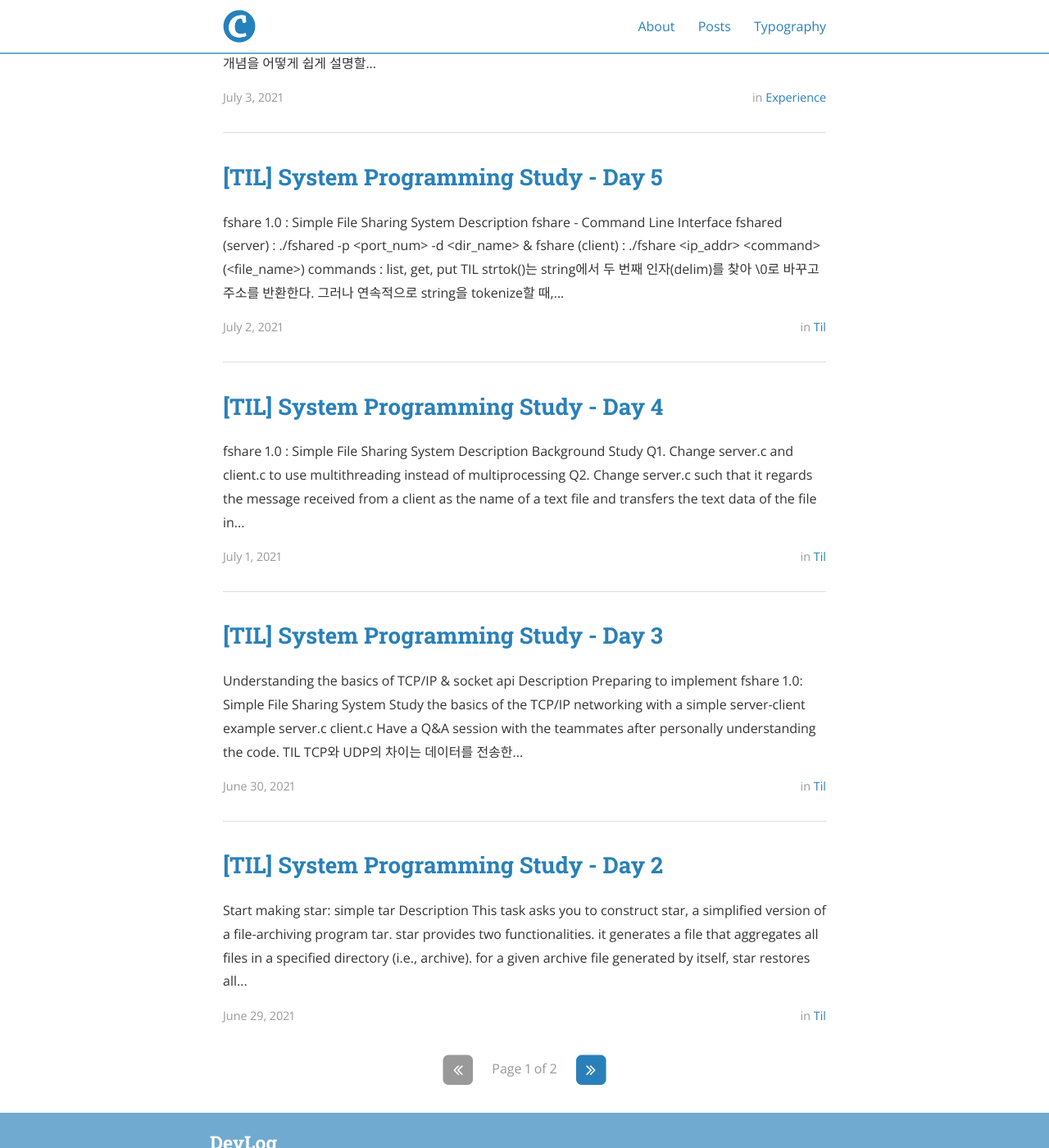
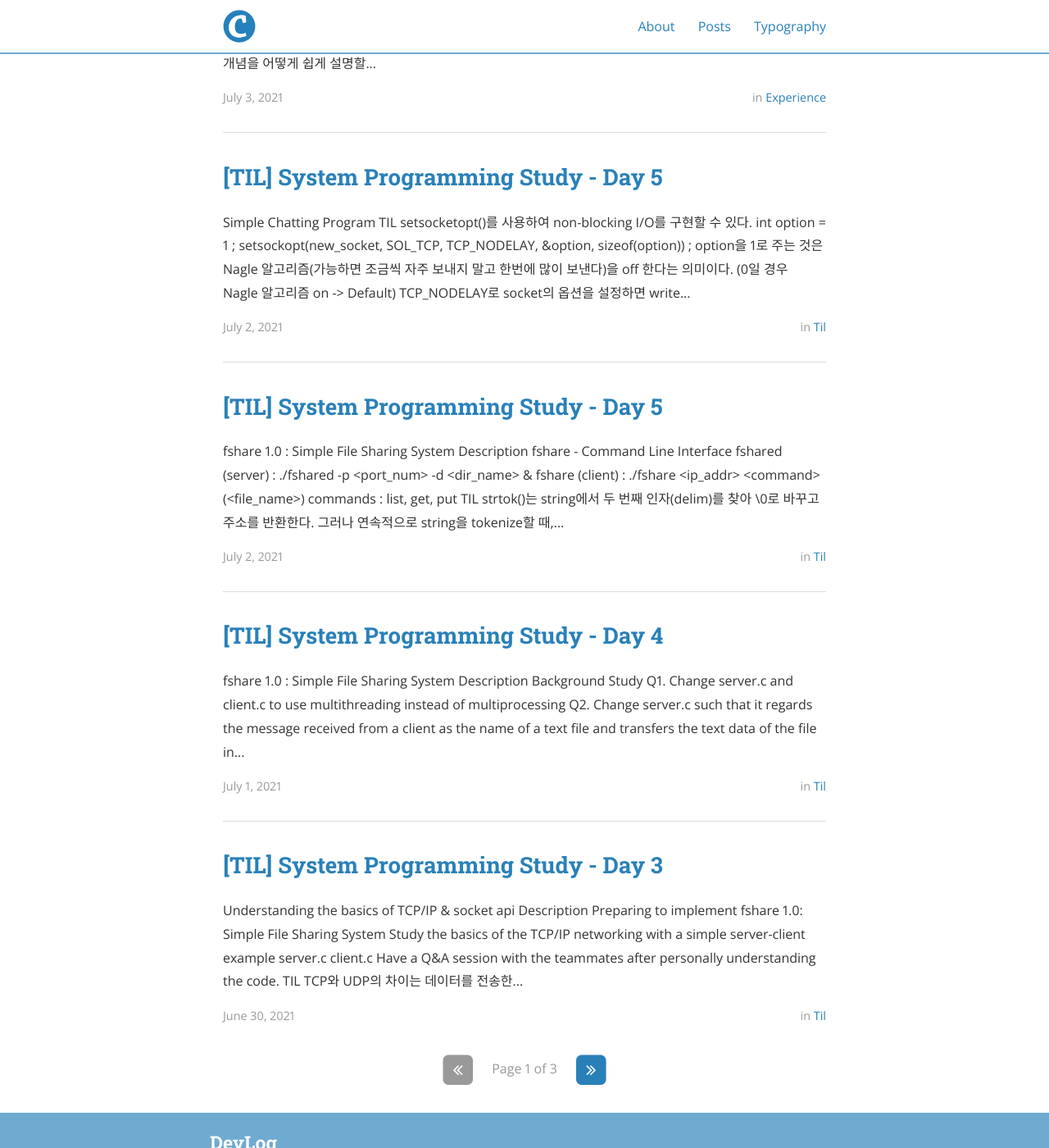
Before and after one commit to KimSeoYe/KimSeoYe.github.io, a Jekyll site: the page built from index.html, in a window 1280 px wide and 1400 px high, scrolled down 626 px. Shown: the whole window at 82% size. Built offline with Jekyll 4.4.1, drawn with Linux system fonts in a browser that asks for light colours; nearby versions of some CDN libraries; the list of posts is cut into pages by our own code.

Commit message:
Add 0706 post

````diff
--- /dev/null
+++ b/_posts/2021-07-06-[TIL]-System-Programming-Study-Day-6.md
@@ -0,0 +1,30 @@
+---
+layout: post
+title:  "[TIL] System Programming Study - Day 5"
+date:   2021-07-02 12:30:00
+author: KimSeoYe
+categories: TIL
+tags:   TIL sysprog
+cover:  "/assets/headers/mountain.jpg"
+---
+# Simple Chatting Program
+
+<br>
+
+### TIL
+
+- `setsocketopt()`를 사용하여 non-blocking I/O를 구현할 수 있다.
+    ```c
+    int option = 1 ;
+    setsockopt(new_socket, SOL_TCP, TCP_NODELAY, &option, sizeof(option)) ;
+    ```
+- option을 1로 주는 것은 Nagle 알고리즘(가능하면 조금씩 자주 보내지 말고 한번에 많이 보낸다)을 off 한다는 의미이다. (0일 경우 Nagle 알고리즘 on -> Default)
+- TCP_NODELAY로 socket의 옵션을 설정하면 write stream을 shutdown하지 않아도 데이터가 전송된다. buffering을 하지 않고 바로 데이터를 주고 받으므로 보내진 데이터가 없어도 계속 recv를 하고 있어야 해 비효율적이지만 간단한 채팅 서버를 구현하는 데는 적합하다.
+- `send()`를 할 때 connection에 문제가 생긴 경우 SIGPIPE signal을 보내 handler가 따로 없을 경우 프로세스가 종료되지만, MSG_NOSIGNAL 옵션을 사용하여 signal을 보내지 않도록 설정할 수 있다. 이런 경우 `send()`에 문제가 있을 경우 -1을 리턴한다.
+- 서버나 클라이언트 모두 메세지를 한번에 완전히(끝까지) 받지 못할 가능성이 있으므로, 메세지를 보내기 전에 메세지의 길이를 먼저 보내 체크할 수 있도록 하면 안전하다.
+
+<br>
+
+### 느낀점
+- 오늘 Deadlock을 직접 경험해 보았다(...) 교과서에서 읽었던 상황을 직접 마주해보니 신기하기도 했고, 대충 생각하며 코딩하면 실수하기 딱 좋겠구나 하는 생각이 들었다.
+- 오늘따라 유난히 디버깅에 걸린 시간이 길었던 것 같다. 돌이켜보니 역시 귀찮음 때문에 논리를 완벽히 정리하고 시작하지 못했던 것이 이유였다.
````
Also changed, not shown: _posts/2021-07-02-[TIL]-System-Programming-Study-Day-5.md (+2 -2 lines).
